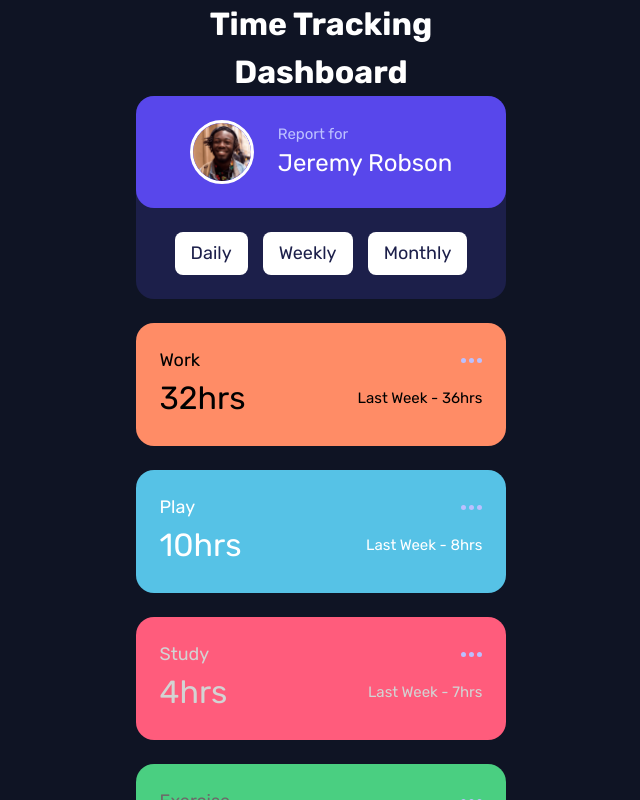
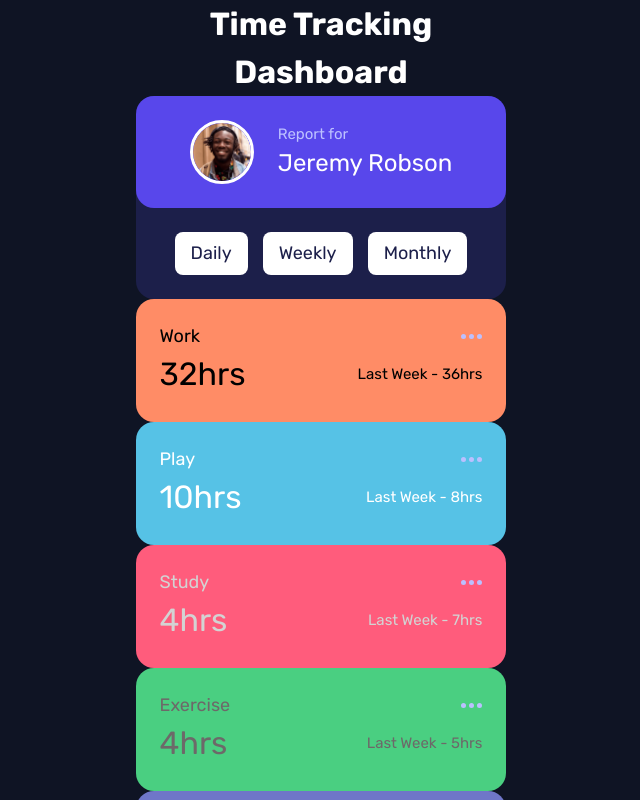
Before and after one commit to mayor-creator/time_tracking_app, a React (Vite) app: page / in a window 1280 px wide. Shown: the top 800 px of the page, without its empty margins (319-959 px from the left). Built offline with nearby package versions, Linux system fonts and the light colour scheme.

Commit message:
remove main_card_container

```diff
--- a/src/components/Card.module.css
+++ b/src/components/Card.module.css
@@ -1,10 +1,3 @@
-.main_card_container {
-  display: flex;
-  flex-direction: column;
-  gap: 24px;
-  padding-top: 24px;
-}
-
 .card_container {
   border-radius: 1.125rem;
   padding: 1.5rem;
```
